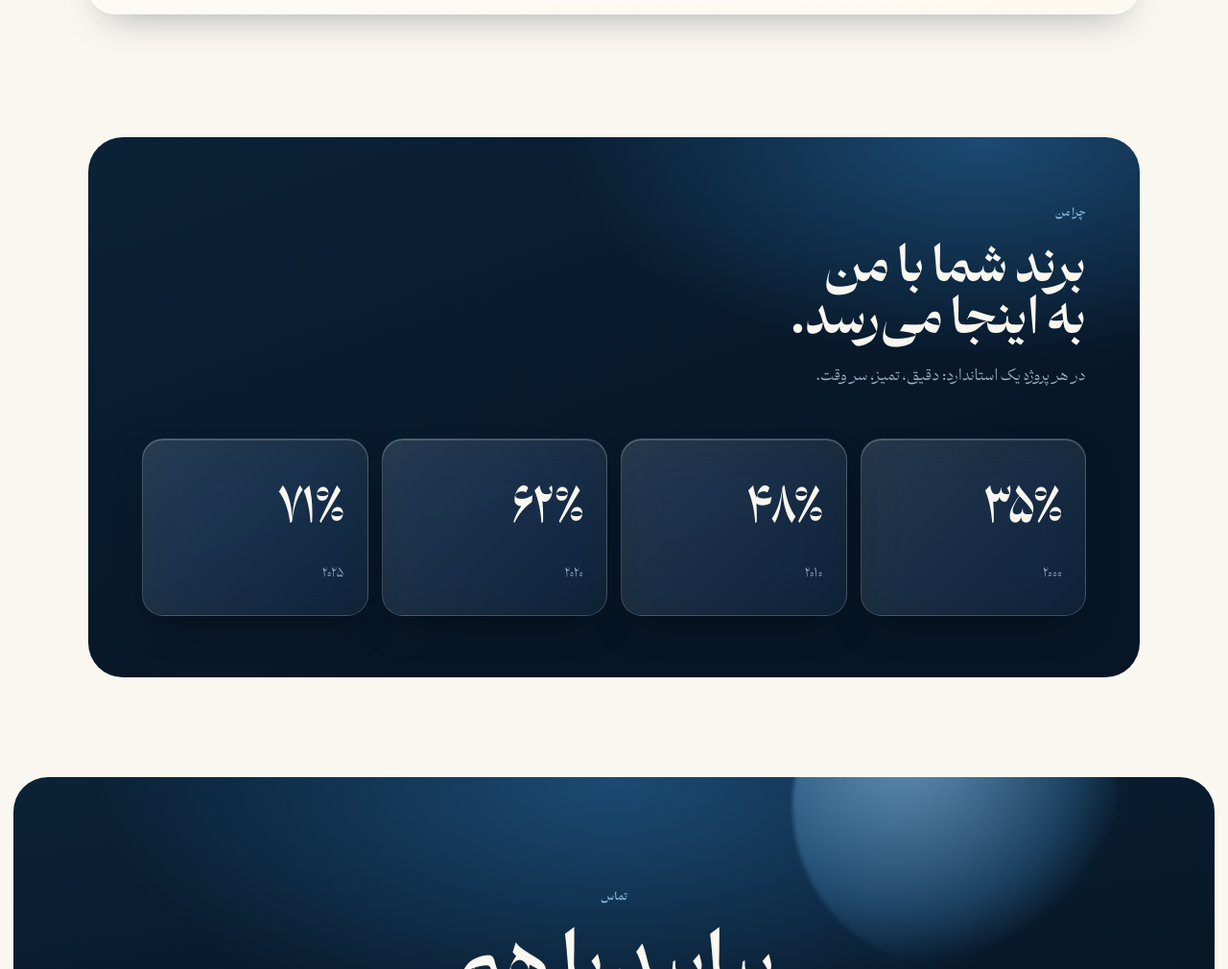
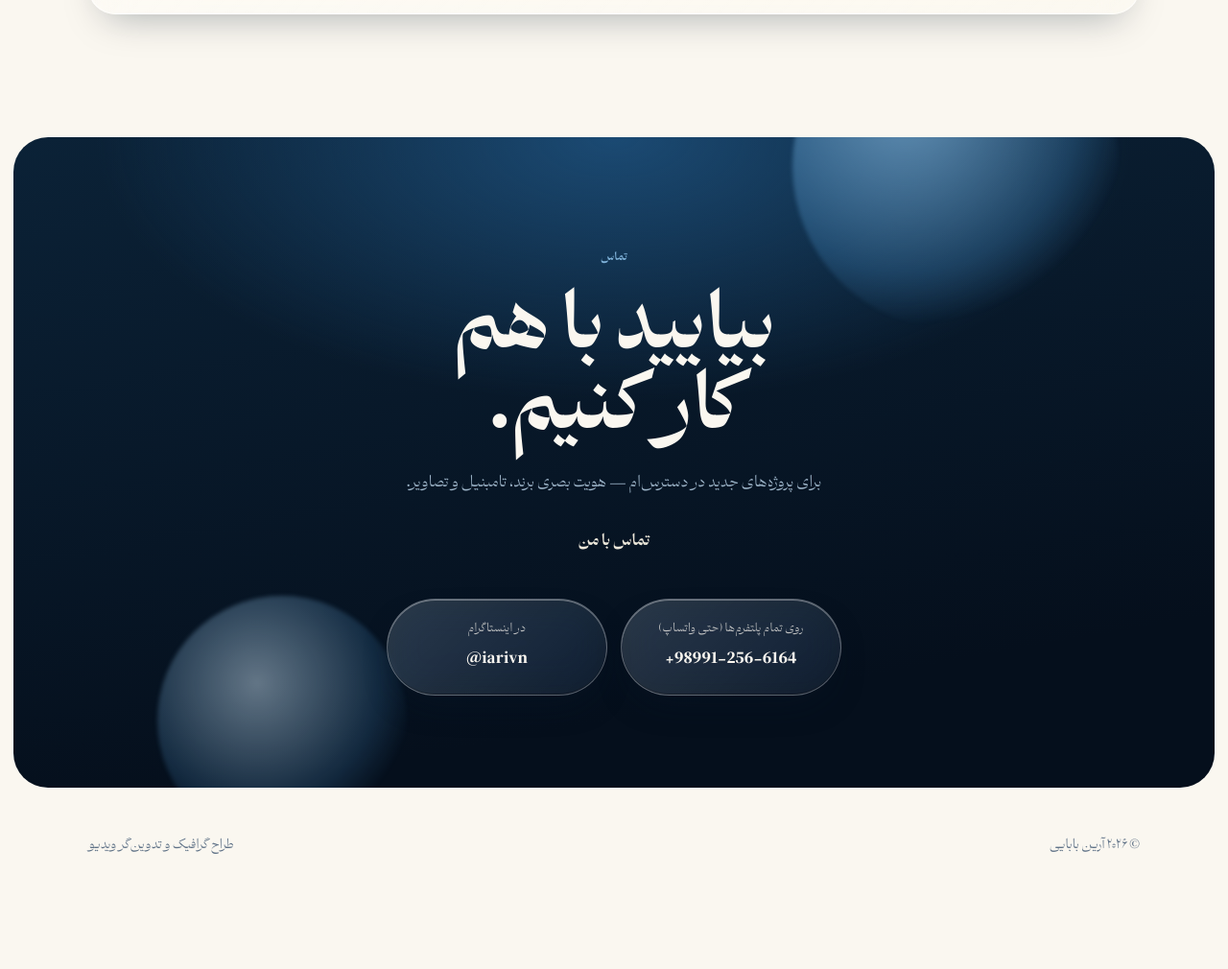
Before and after one commit to iarivn/portfolio, a plain HTML site: page index.html in a window 1280 px wide. Shown: the part 6465-7475 px from the top of the page at 96% size. After the commit the page ends 7400 px from the top, so only its background shows below. Drawn offline with Linux system fonts and the light colour scheme.

Commit message:
Remove Why-me stats section

```diff
--- a/index.html
+++ b/index.html
@@ -563,22 +563,6 @@ html[dir="rtl"] .marquee-track{animation-direction:reverse}
   </div>
 </section>
 
-<section class="mode-design" style="padding-top:0">
-  <div class="wrap">
-    <div class="why-panel reveal">
-      <span class="label">چرا من</span>
-      <h2>برند شما با من<br>به اینجا می‌رسد.</h2>
-      <p>در هر پروژه یک استاندارد: دقیق، تمیز، سر وقت.</p>
-      <div class="stats">
-        <div class="stat glass-dark"><b>۳۵٪</b><span>۲۰۰۰</span></div>
-        <div class="stat glass-dark"><b>۴۸٪</b><span>۲۰۱۰</span></div>
-        <div class="stat glass-dark"><b>۶۲٪</b><span>۲۰۲۰</span></div>
-        <div class="stat glass-dark"><b>۷۱٪</b><span>۲۰۲۵</span></div>
-      </div>
-    </div>
-  </div>
-</section>
-
 <section class="contact" id="contact">
   <div class="contact-panel">
     <div class="orb orb-1"></div><div class="orb orb-2"></div>
```
